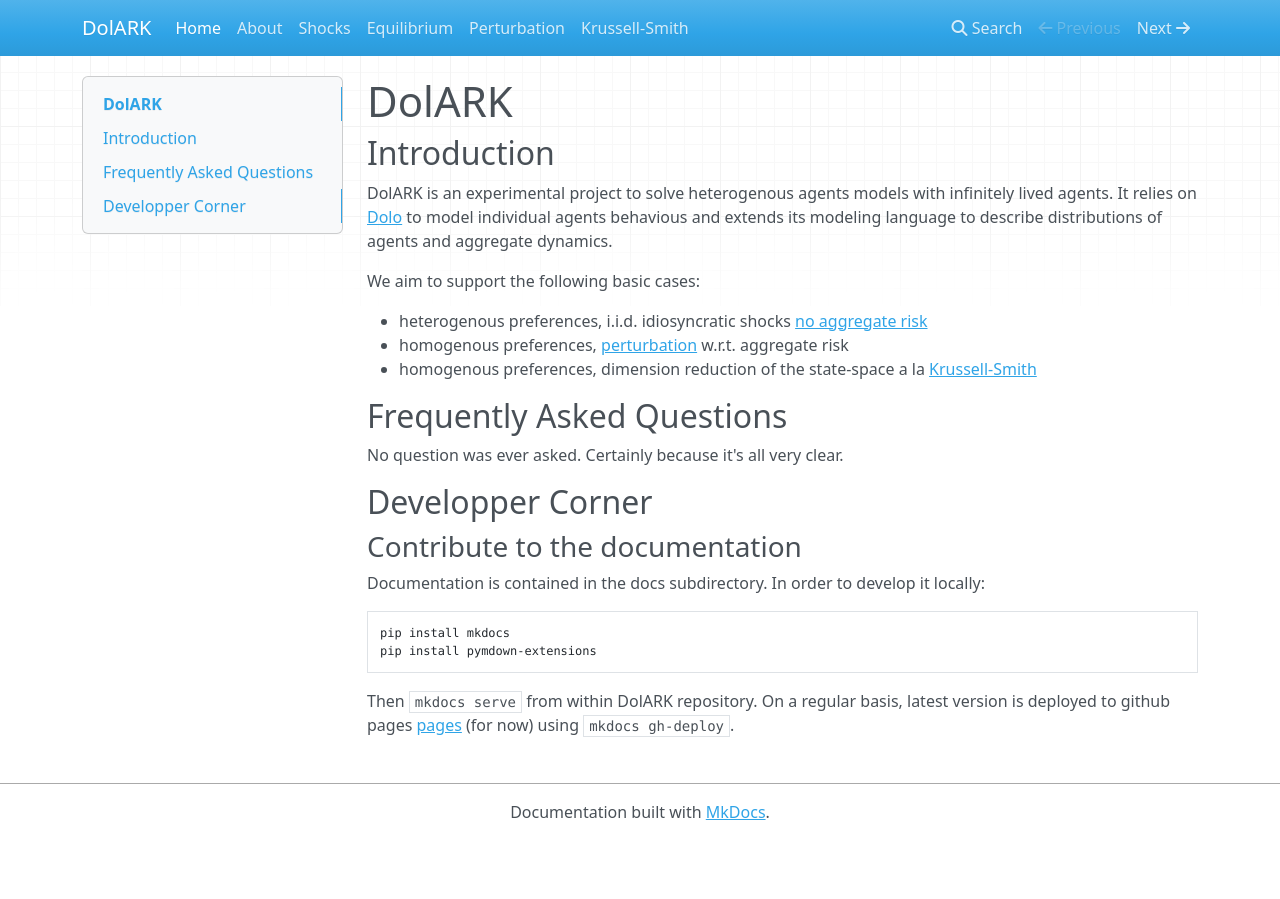
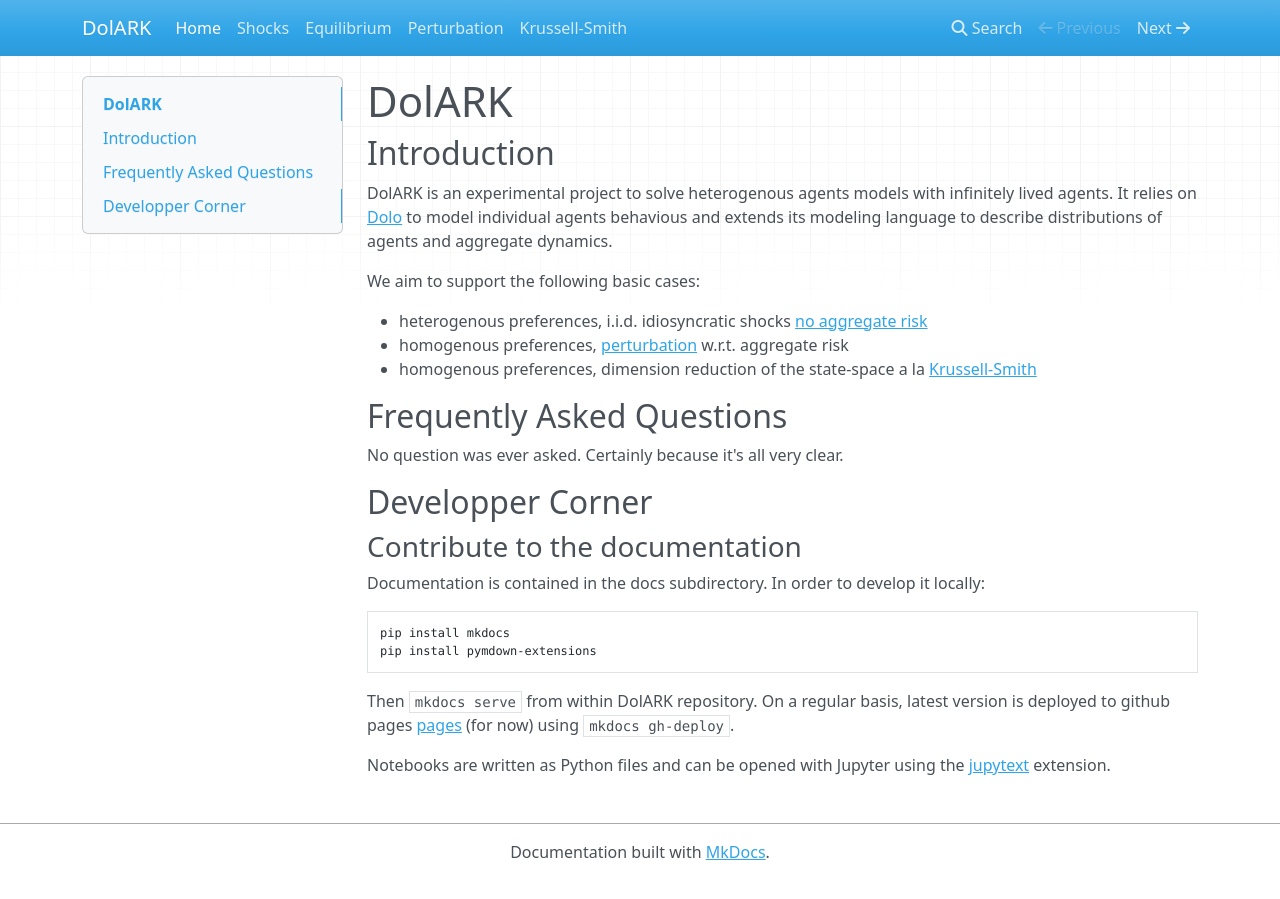
Before and after one commit to EconForge/dolark.py, an MkDocs documentation site: the page built from docs/index.md, in a window 1280 px wide. Built offline with MkDocs 1.6.1, drawn with Linux system fonts in a browser that asks for light colours; nearby versions of some CDN libraries.

Commit message:
DOC: random edits.

```diff
--- /dev/null
+++ b/docs/css/extra.css
@@ -0,0 +1,40 @@
+.superfences-tabs {
+  display: flex;
+  position: relative;
+  flex-wrap: wrap;
+}
+
+.superfences-tabs .highlight {
+  background: #ddd;
+}
+
+.superfences-tabs .superfences-content {
+  display: none;
+  order: 99;
+  width: 100%;
+}
+
+.superfences-tabs label {
+  width: auto;
+  margin: 0 0.5em;
+  padding: 0.25em;
+  font-size: 120%;
+  cursor: pointer;
+}
+
+.superfences-tabs input {
+  position: absolute;
+  opacity: 0;
+}
+
+.superfences-tabs input:nth-child(n+1) {
+  color: #333333;
+}
+
+.superfences-tabs input:nth-child(n+1):checked + label {
+    color: #FF5252;
+}
+
+.superfences-tabs input:nth-child(n+1):checked + label + .superfences-content {
+    display: block;
+}
--- a/docs/index.md
+++ b/docs/index.md
@@ -29,3 +29,6 @@ pip install pymdown-extensions
 
 Then `mkdocs serve` from within DolARK repository.
 On a regular basis, latest version is deployed to github pages [pages](http://www.econforge.org/dolARK/) (for now) using `mkdocs gh-deploy`.
+
+Notebooks are written as Python files and can be opened with Jupyter using the
+[jupytext](https://github.com/mwouts/jupytext) extension.
--- a/mkdocs.yml
+++ b/mkdocs.yml
@@ -1,7 +1,10 @@
 site_name: DolARK
+
+theme:
+    name: mkdocs
+
 nav:
     - Home: index.md
-    - About: about.md
     - Shocks: shocks.md
     - Equilibrium: equilibrium.md
     - Perturbation: perturbation.md
@@ -10,7 +13,11 @@ nav:
 markdown_extensions:
   - markdown.extensions.admonition
   - pymdownx.arithmatex
+  - pymdownx.highlight
   - pymdownx.superfences
+
+extra_css:
+    - css/extra.css
 
 extra_javascript:
   # other extra java script
```
Also changed, not shown: docs/about.md (deleted, +0 -56 lines), docs/equilibrium.md (+105 -0 lines), docs/shocks.md (+1 -1 lines), 2 other files.
